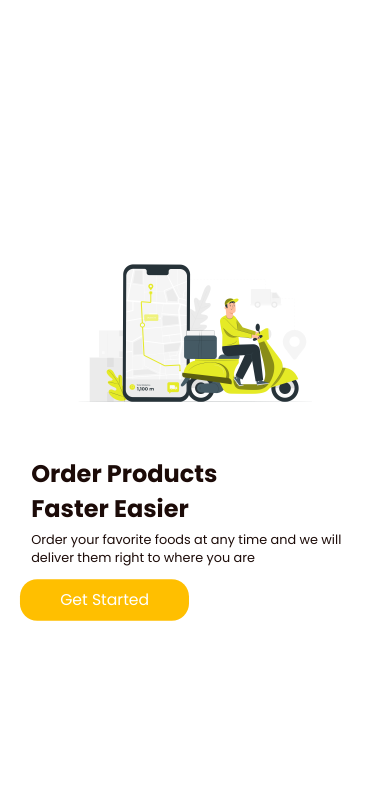
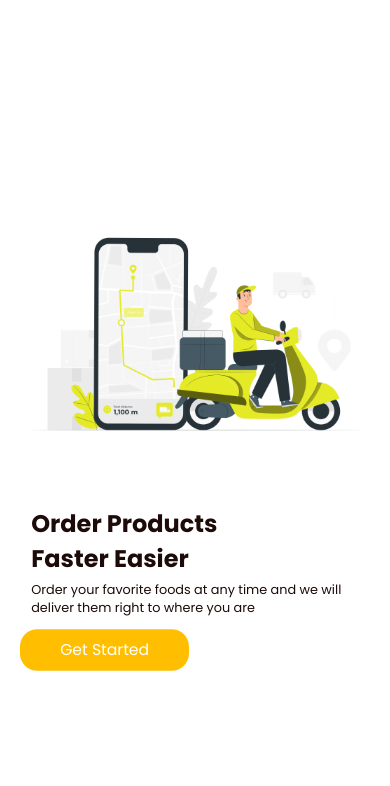
Before and after one commit to CodingWizard2001/Full-Website, a plain HTML site: page Delivery/index.html in a window 390 px wide. Shown: the part 58-844 px from the top of the page. Drawn offline with nearby package versions, Linux system fonts and the light colour scheme.

Commit message:
Minor change in mobile responsive

```diff
--- a/Delivery/style.css
+++ b/Delivery/style.css
@@ -552,9 +552,6 @@ footer{
         --p-font: 0.8rem;
         --btn-font: 0.85rem;
     }
-    .home .right-section img{
-        width: 250px;
-    }
     .contact .form-sec{
         width: 100%;
     }
```
